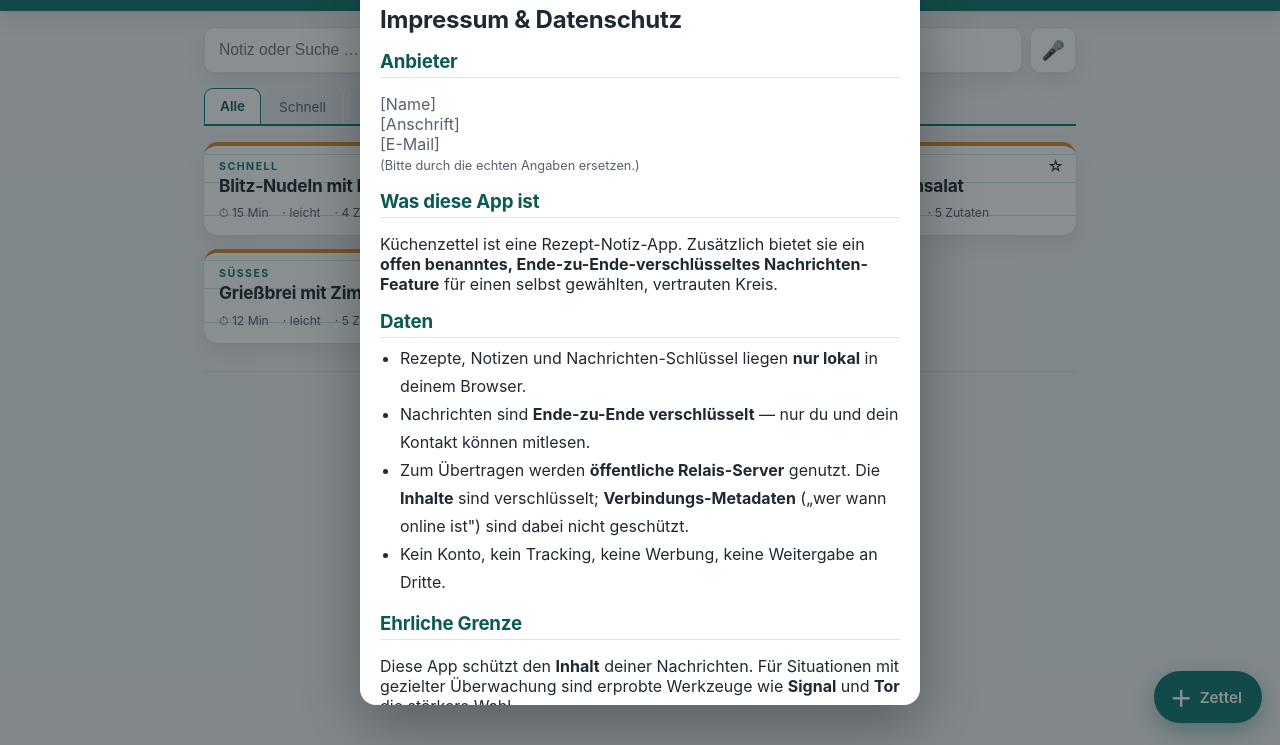
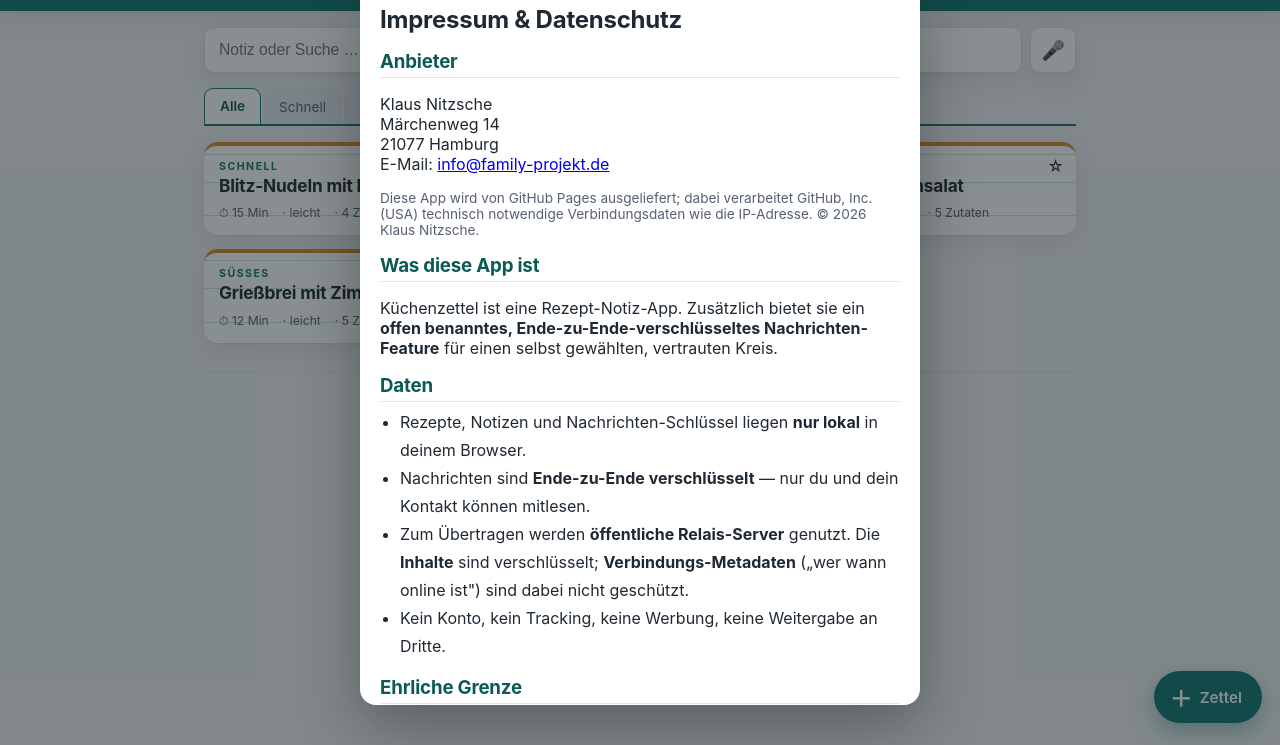
Before and after one commit to lausiklauskn-png/Kuechenzettel, a website: page index.html in a window 1280 px wide. Both pictures are taken after a click on the button "Impressum & Datenschutz". Shown: the part 55-800 px from the top of the page. Drawn offline with Linux system fonts and the light colour scheme.

Commit message:
Impressum: echte Anbieter-Angaben statt [Name] [Anschrift] [E-Mail] (#9)
Die App ist oeffentlich ausgeliefert und im PWA-Toolpoint gelistet; ihr
Impressum trug im sichtbaren Text noch die Platzhalter samt dem Satz
'Bitte durch die echten Angaben ersetzen'. Angaben wie in PWA-Toolpoint,
dazu der Hinweis auf GitHub Pages. CACHE_VERSION v1 → v2. npm test gruen.


Claude-Session: https://claude.ai/code/session_01GXckHujWCozJnoPqjxkdjq

Co-authored-by: Claude <noreply@anthropic.com>

```diff
--- a/index.html
+++ b/index.html
@@ -323,7 +323,8 @@ function showImpressum(){
   $("#sheet").innerHTML=`<div class="det">
     <h2>Impressum &amp; Datenschutz</h2>
     <h3>Anbieter</h3>
-    <p style="color:var(--ink-2)">[Name]<br>[Anschrift]<br>[E-Mail]<br><span style="font-size:.8rem">(Bitte durch die echten Angaben ersetzen.)</span></p>
+    <p>Klaus Nitzsche<br>Märchenweg 14<br>21077 Hamburg<br>E-Mail: <a href="mailto:info@family-projekt.de">info@family-projekt.de</a></p>
+    <p style="color:var(--ink-2);font-size:.85rem">Diese App wird von GitHub Pages ausgeliefert; dabei verarbeitet GitHub, Inc. (USA) technisch notwendige Verbindungsdaten wie die IP-Adresse. &copy; 2026 Klaus Nitzsche.</p>
     <h3>Was diese App ist</h3>
     <p>Küchenzettel ist eine Rezept-Notiz-App. Zusätzlich bietet sie ein <b>offen benanntes, Ende-zu-Ende-verschlüsseltes Nachrichten-Feature</b> für einen selbst gewählten, vertrauten Kreis.</p>
     <h3>Daten</h3>
--- a/sw.js
+++ b/sw.js
@@ -5,7 +5,7 @@
  * CACHE_VERSION erhöhen. WebSocket-Relais-Verkehr geht am SW vorbei (er
  * fängt nur GET-Navigations-/Asset-Requests ab).
  */
-const CACHE_VERSION = "kuechenzettel-v1";
+const CACHE_VERSION = "kuechenzettel-v2";
 const SHELL = [
   "./",
   "./index.html",
```
